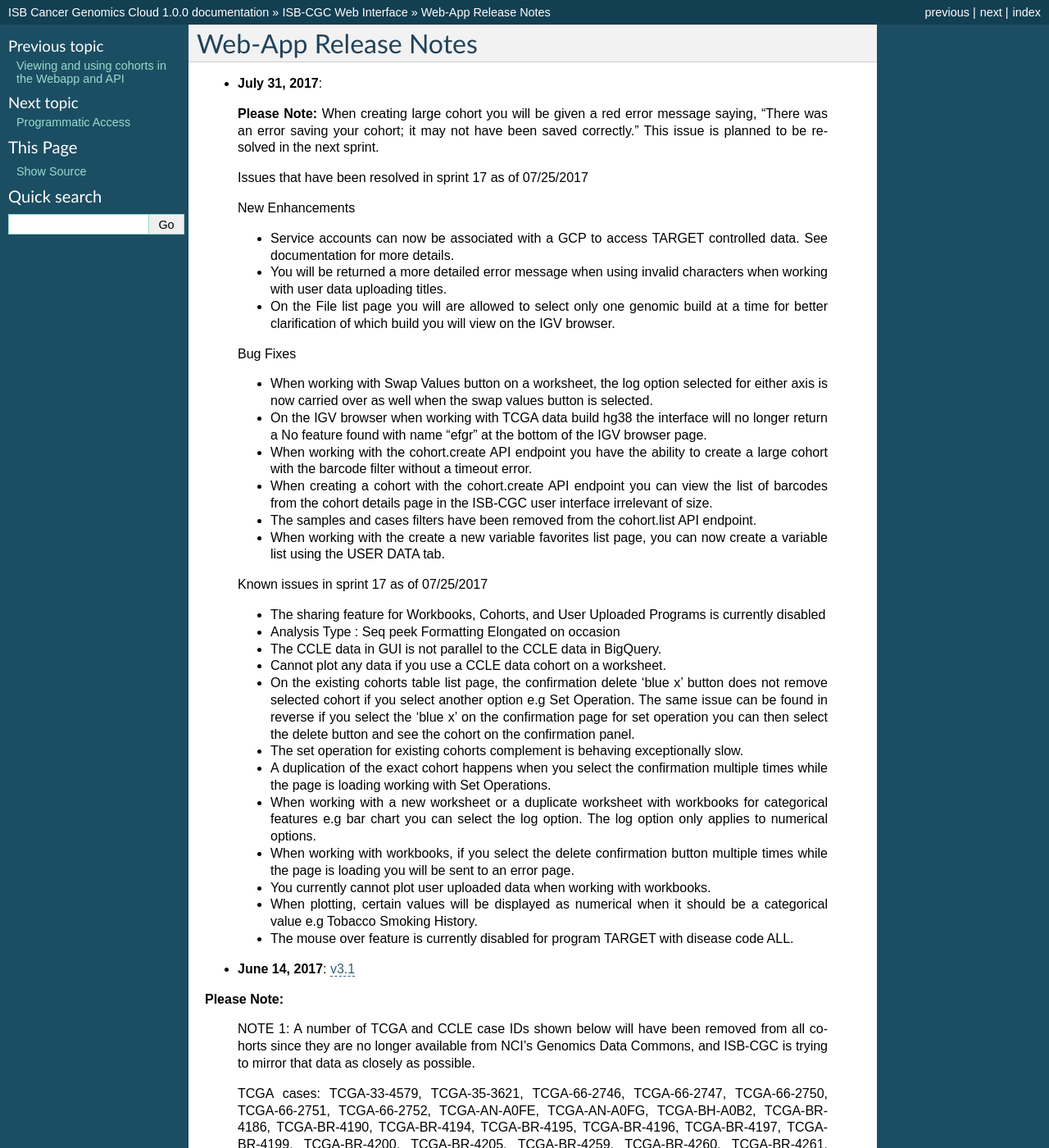
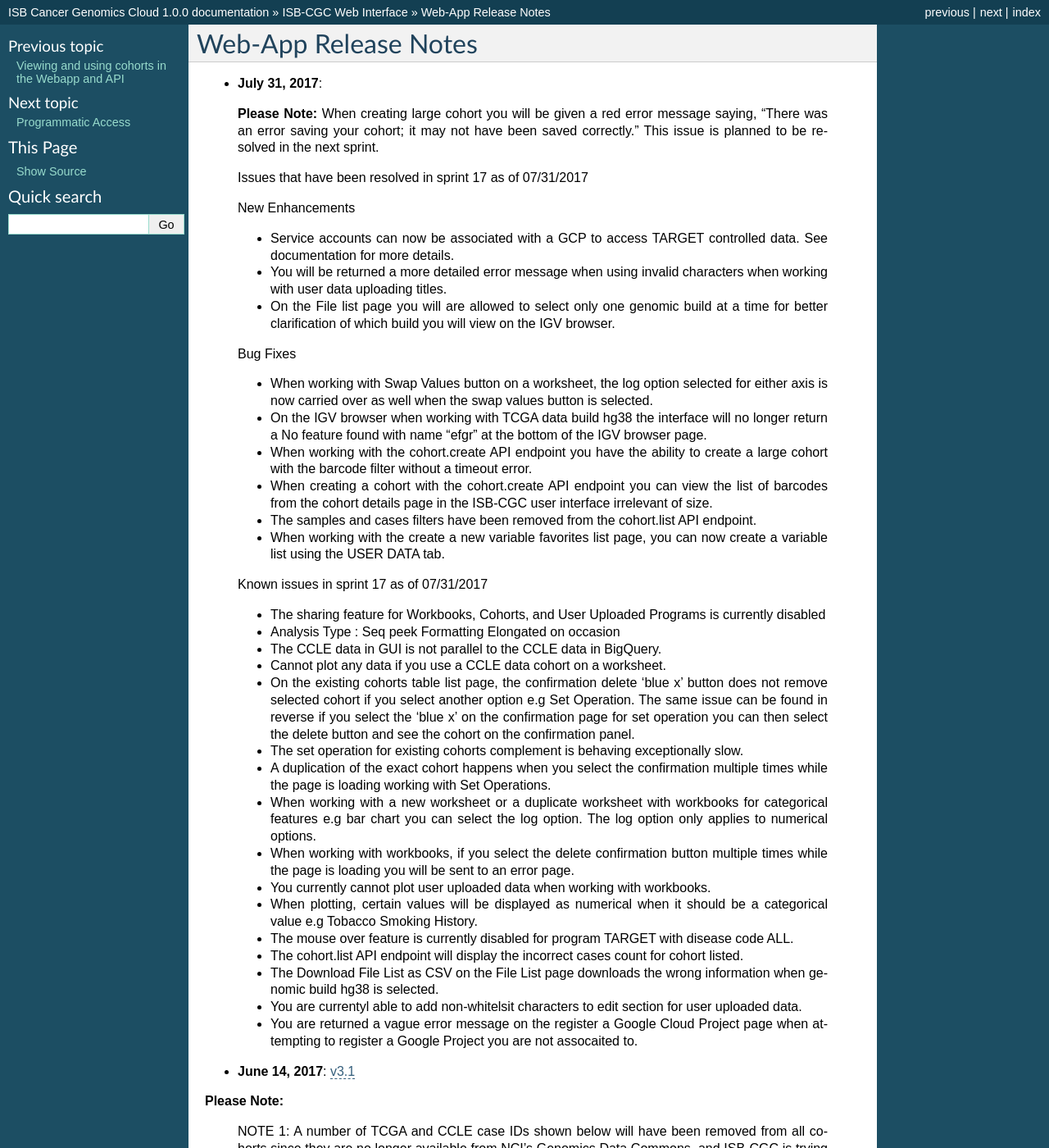
Before and after one commit to isb-cgc/readthedocs, a Sphinx documentation site: the page built from docs/source/sections/webapp/releases.rst, in a window 1280 px wide and 1400 px high. Shown: the whole window at 82% size. Built offline with Sphinx 7.4.7, drawn with Linux system fonts in a browser that asks for light colours; pages that are not in the unit, such as notebooks, are missing from menus.

Commit message:
added 4 bugs

```diff
--- a/docs/source/sections/webapp/releases.rst
+++ b/docs/source/sections/webapp/releases.rst
@@ -6,7 +6,7 @@
 
  **Please Note:** When creating large cohort you will be given a red error message saying, “There was an error saving your cohort; it may not have been saved correctly.”  This issue is planned to be resolved in the next sprint.
 
- Issues that have been resolved in sprint 17 as of 07/25/2017
+ Issues that have been resolved in sprint 17 as of 07/31/2017
 
  New Enhancements
 
@@ -24,7 +24,7 @@
  - When working with the create a new variable favorites list page, you can now create a variable list using the USER DATA tab.
 
 
- Known issues in sprint 17 as of 07/25/2017
+ Known issues in sprint 17 as of 07/31/2017
 
  - The sharing feature for Workbooks, Cohorts, and User Uploaded Programs is currently disabled
  - Analysis Type : Seq peek Formatting Elongated on occasion
@@ -38,6 +38,11 @@
  - You currently cannot plot user uploaded data when working with workbooks.
  - When plotting, certain values will be displayed as numerical when it should be a categorical value e.g Tobacco Smoking History.
  - The mouse over feature is currently disabled for program TARGET with disease code ALL.
+ - The cohort.list API endpoint will display the incorrect cases count for cohort listed.
+ - The Download File List as CSV on the File List page downloads the wrong information when genomic build hg38 is selected.
+ - You are currentyl able to add non-whitelsit characters to edit section for user uploaded data.
+ - You are returned a vague error message on the register a Google Cloud Project page when attempting to register a Google Project you are not assocaited to.
+
 
 
 * **June 14, 2017**: `v3.1 <https://github.com/isb-cgc/ISB-CGC-Webapp/releases/tag/3.1>`_
```
